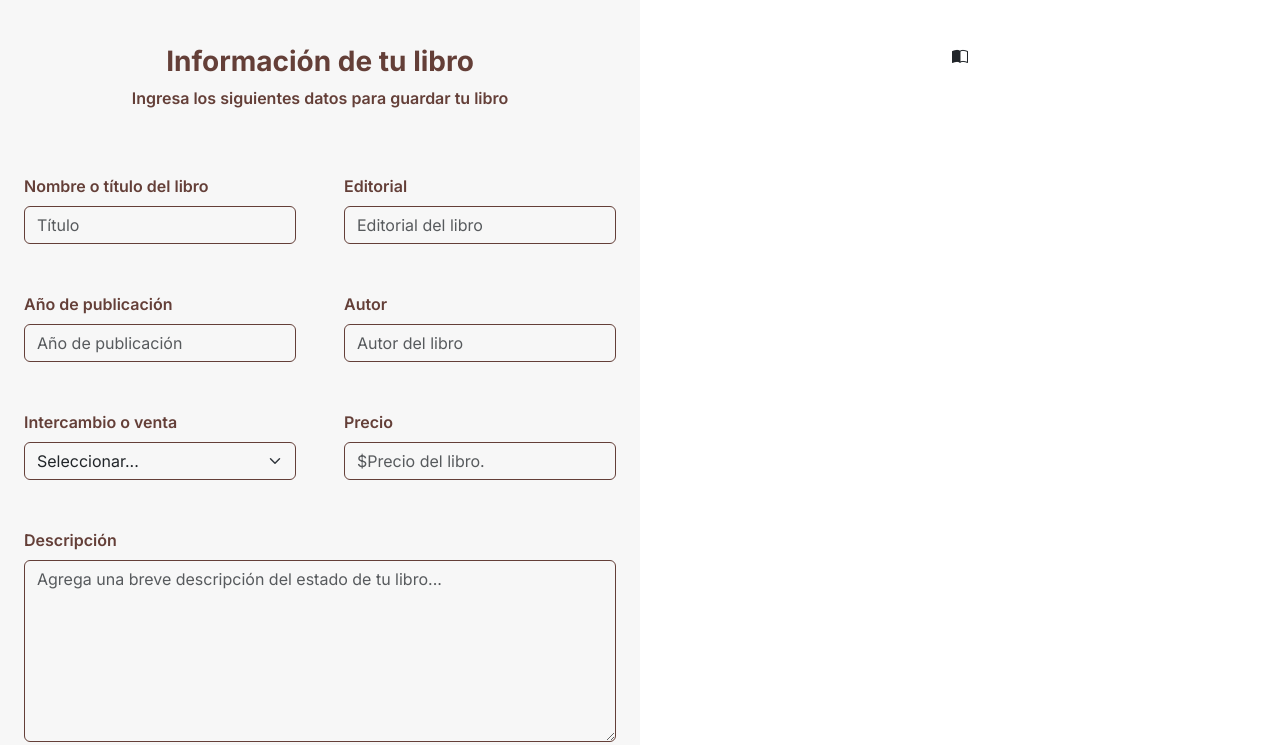
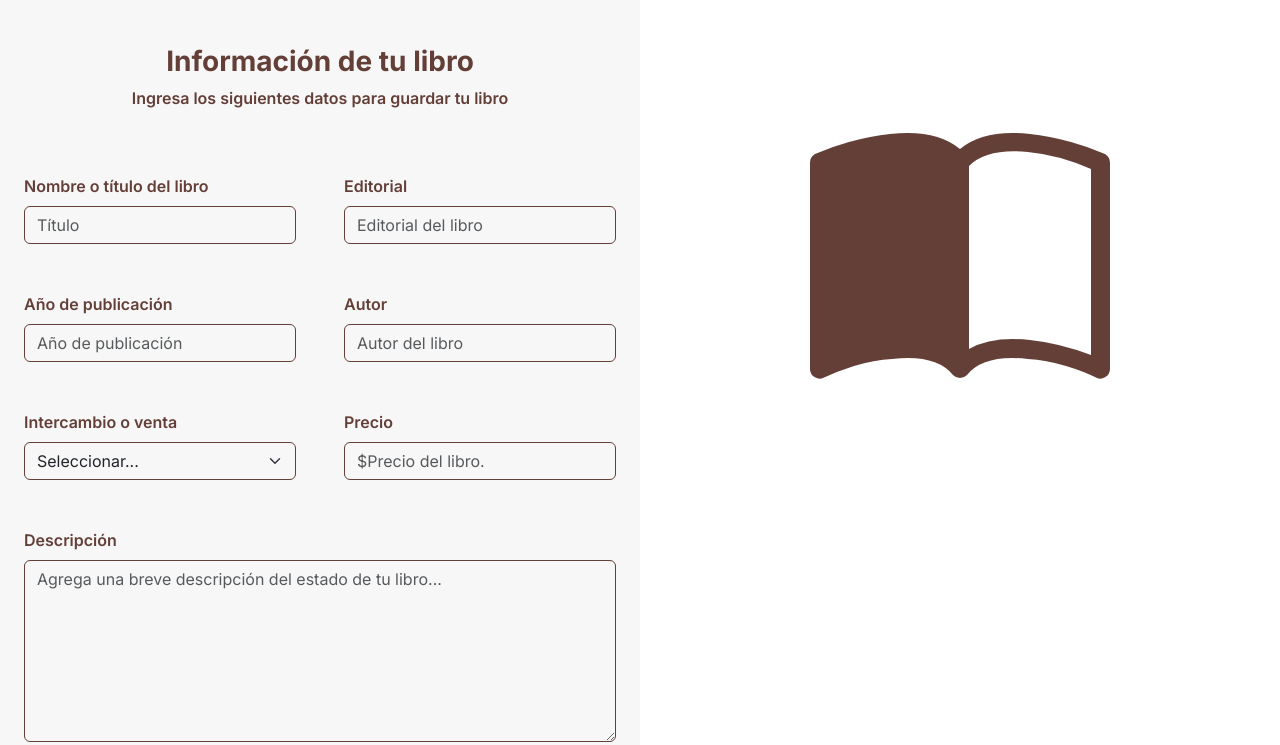
Before and after one commit to carobte/mikeBooks, a website built with Vite: page src/pages/myProfile.html in a window 1280 px wide. Shown: the part 576-1321 px from the top of the page. Built offline with nearby package versions, Linux system fonts and the light colour scheme.

Commit message:
feat: add icon styles to test

```diff
--- a/src/scss/forms.scss
+++ b/src/scss/forms.scss
@@ -79,3 +79,8 @@ div > .file-input {
     text-shadow: 0 0.25rem 0.5rem rgba(100, 63, 56, 0.5);
     text-decoration: none;
 }
+
+.book-icon {
+    font-size: 300px;
+    color: var(--dark-brown);
+}
```
